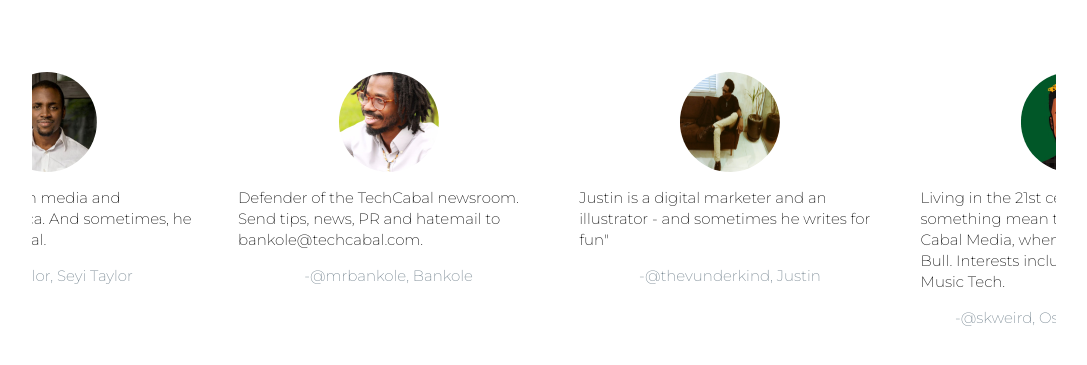
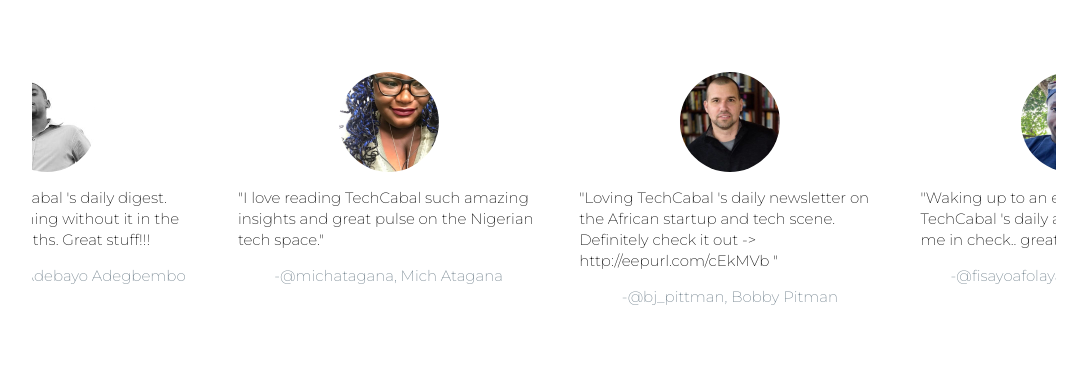
Before and after one commit to TCblackops/landingpage, a plain HTML site: page index.html in a window 1280 px wide. Shown: the part 793-1158 px from the top of the page, without its empty margins (96-1183 px from the left). Drawn offline with nearby package versions, Linux system fonts and the light colour scheme.

Commit message:
user reviews

```diff
--- a/index.html
+++ b/index.html
@@ -81,34 +81,35 @@
 
          <div class="owl-carousel">
             <div>
-                <img src="img/bankole.jpg" alt="profile photo"  class="profile__photo">
-                <p>Defender of the TechCabal newsroom. Send tips, news, PR and hatemail to bankole@techcabal.com.</p>
-                <p class="cite"><a href="https/twitter.com/mrbankole">-@mrbankole,</a> Bankole</>
+                <img src="img/mich.jpg" alt="profile photo"  class="profile__photo">
+                <p>"I love reading TechCabal such amazing insights and great pulse on the Nigerian tech space."</p>
+                <p class="cite"><a href="https/twitter.com/michatagana">-@michatagana, </a>Mich Atagana</>
             </div>
             <div>
-                <img src="img/justin.jpg" alt="profile photo" class="profile__photo">
-                <p>Justin is a digital marketer and an illustrator - and sometimes he writes for fun"</p>
-                <p class="cite">-<a href="https/twitter.com/thevunderkind">@thevunderkind, </a>Justin</p>
+                <img src="img/bobby.jpg" alt="profile photo" class="profile__photo">
+                <p>"Loving TechCabal 's daily newsletter on the African startup and tech scene. Definitely check it out -> http://eepurl.com/cEkMVb "</p>
+                <p class="cite">-<a href="https/twitter.com/bj_pittman">@bj_pittman, </a>Bobby Pitman</p>
             </div>
             <div>
-                <img src="img/osarumen.jpg" alt="profile photo" class="profile__photo">
-                <p>Living in the 21st century; doing something mean to it. I work at Big Cabal Media, when I'm not drinking Red Bull. Interests include: Music, Tech and Music Tech.</p>
-                <p class="cite">-<a href="https/twitter.com/skweird">@skweird, </a>Osarumen Osamuyi</p>
+                <img src="img/fisayo.jpg" alt="profile photo" class="profile__photo">
+                <p>"Waking up to an early dose of TechCabal 's daily awesomeness, keeps me in check.. great work guys"</p>
+                <p class="cite">-<a href="https/twitter.com/fisayoafolayan">@fisayoafolayan, </a>Fisayo Afolayan</p>
             </div>
             <div>
-                <img src="img/afope.jpg" alt="profile photo" class="profile__photo">
-                <p>Front end developer, writer. Interested in design. </p>
-                <p class="cite">-<a href="https/twitter.com/fope_">@fope_, </a>Afopefoluwa Ojo</p>
+                <img src="img/alex.jpeg" alt="profile photo" class="profile__photo">
+                <p>"The TechCabal newsletter today was great. Not seeing that level of analysis on Naspers in local news, weird since they're invested in MENA"</p>
+                <p class="cite">-<a href="https/twitter.com/fope_">@alextohme, </a>Alex Tohme</p>
             </div>
             <div>
-                <img src="img/francis.jpg" alt="profile photo" class="profile__photo">
-                <p>Dilettante. I also hate oatmeal, and often channel the force of that hatred into critiquing technology focused on oatmeal, which is hard to come by.</p>
-                          <p class="cite">-Francis</p>
+                <img src="img/edidiong.jpg" alt="profile photo" class="profile__photo">
+                <p>"Just discovered TechCabal's daily digest. Fun way to catch up on tech in Africa. Like an African @Hustle_Says."</p>
+                <p class="cite">-<a href="https/twitter.com/Di_magination">@Di_magination, </a>Edidiong UwemAkpan</p>
+
            </div>
             <div>
-                <img src="img/seyitaylor.jpg" alt="profile photo" class="profile__photo">
-                <p>Seyi Taylor works in media and technology in Africa. And sometimes, he writes for TechCabal.</p>
-                <p class="cite">-<a href="https/twitter.com/seyitaylor">@seyitaylor, </a> Seyi Taylor</p>
+                <img src="img/adebayo.jpg" alt="profile photo" class="profile__photo">
+                <p>Huge fan of TechCabal 's daily digest. Can't recall a morning without it in the last couple of months. Great stuff!!!</p>
+                <p class="cite">-<a href="https/twitter.com/technobayo">@technobayo, </a>Adebayo Adegbembo</p>
 
             </div>
             </div>
```
Also changed, not shown: img/adebayo.jpg (added), img/afope.jpg (deleted), img/alex.jpeg (added), img/bankole.jpg (deleted), img/bobby.jpg (added), img/edidiong.jpg (added), img/fisayo.jpg (added), img/francis.jpg (deleted), img/justin.jpg (deleted), img/mich.jpg (added), img/osarumen.jpg (deleted), img/seyitaylor.jpg (deleted).
